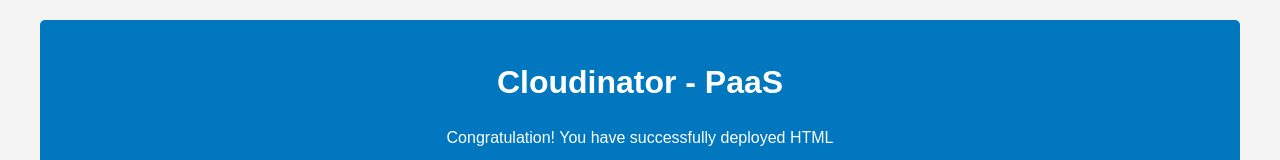
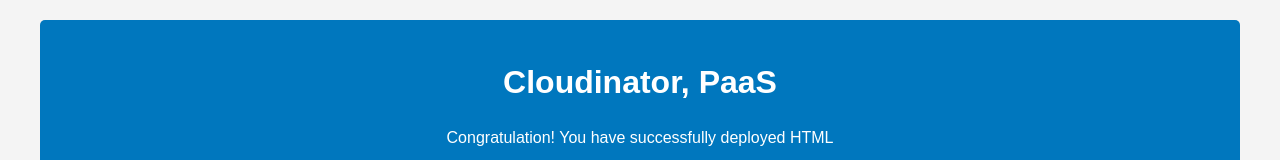
Before and after one commit to VathanakSol/basic-html, a plain HTML site: page index.html in a window 1280 px wide. Shown: the top 160 px of the page. Drawn offline with Linux system fonts and the light colour scheme.

Commit message:
modified

```diff
--- a/index.html
+++ b/index.html
@@ -8,7 +8,7 @@
 </head>
 <body>
     <header>
-        <h1>Cloudinator - PaaS</h1>
+        <h1>Cloudinator, PaaS</h1>
         <p>Congratulation! You have successfully deployed HTML</p>
     </header>
 
```
